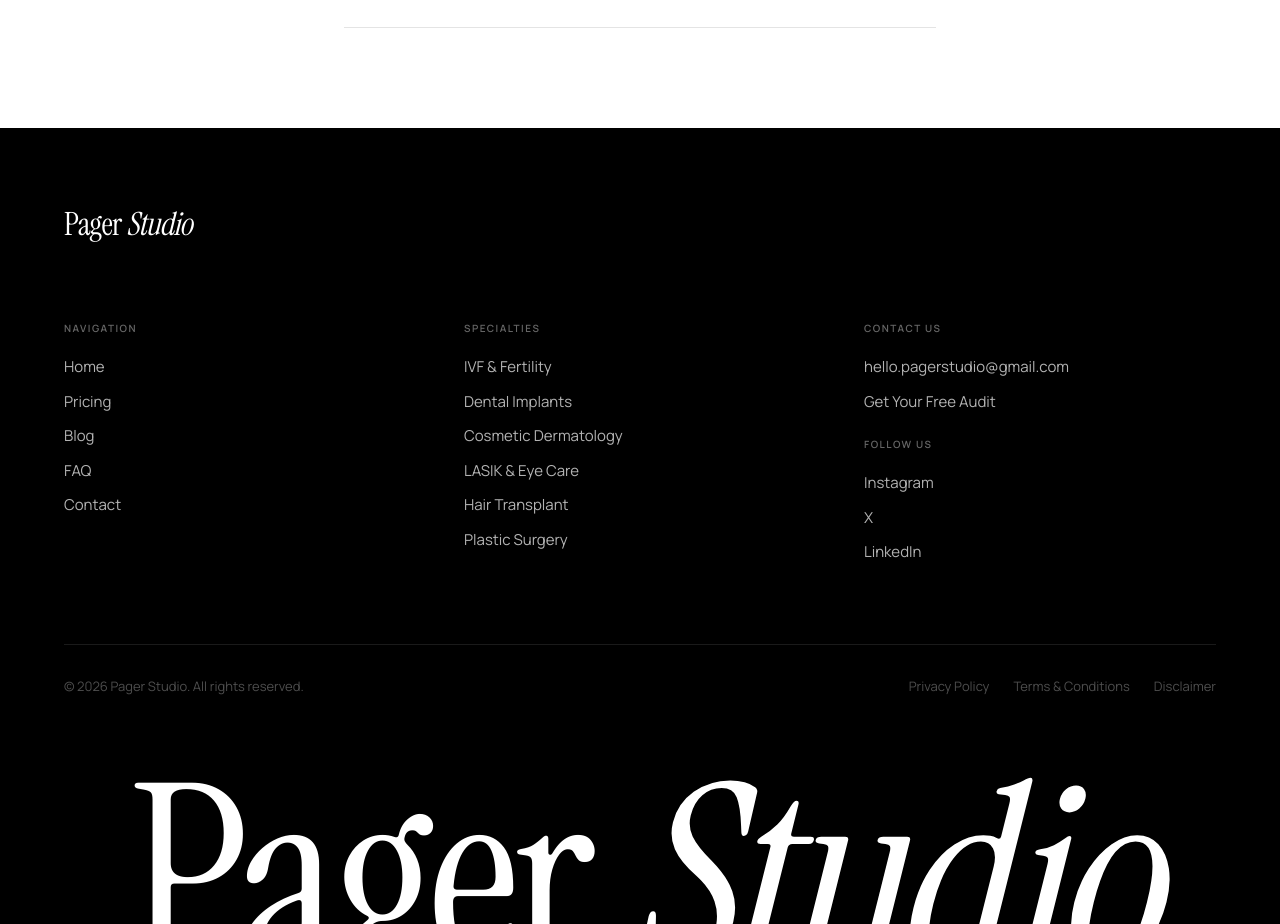
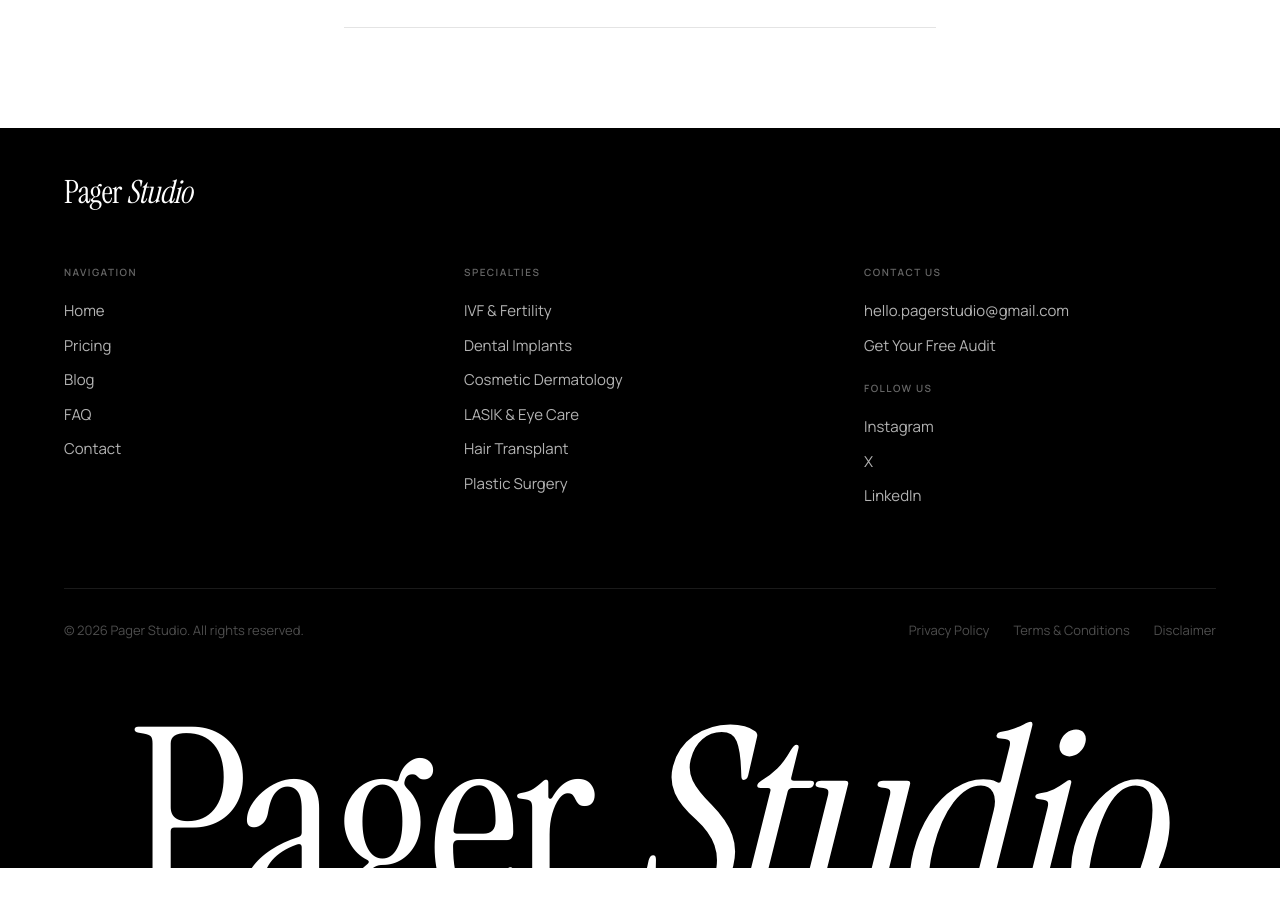
Before and after one commit to pagerstudio/pagerstudio, a Next.js app: page /blog in a window 1280 px wide. Shown: the part 1660-2584 px from the top of the page. After the commit the page ends 2528 px from the top, so only its background shows below. Built offline with nearby package versions, Linux system fonts and the light colour scheme.

Commit message:
style: reduce space between page and footer

```diff
--- a/components/Footer.tsx
+++ b/components/Footer.tsx
@@ -32,9 +32,9 @@ const LEGAL_LINKS = [
 export default function Footer() {
   return (
     <footer className="bg-ps-black overflow-hidden">
-      <div className="container pt-16 sm:pt-20 pb-0">
+      <div className="container pt-8 sm:pt-12 pb-0">
         {/* Logo */}
-        <div className="mb-16 sm:mb-20">
+        <div className="mb-10 sm:mb-14">
           <Link
             href="/"
             className="font-serif text-[28px] sm:text-[32px] leading-none tracking-tight text-white inline-block shrink-0"
```
